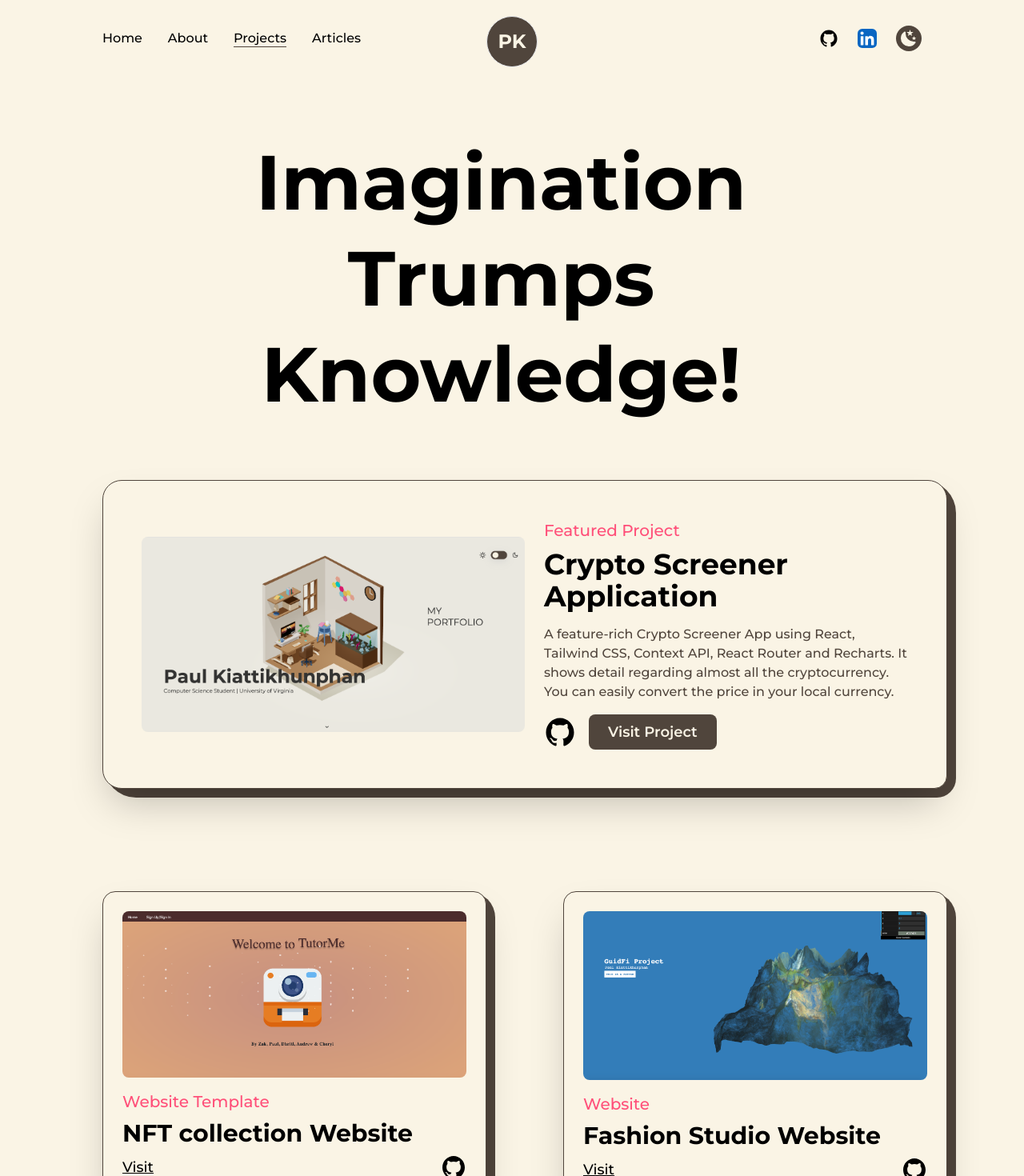
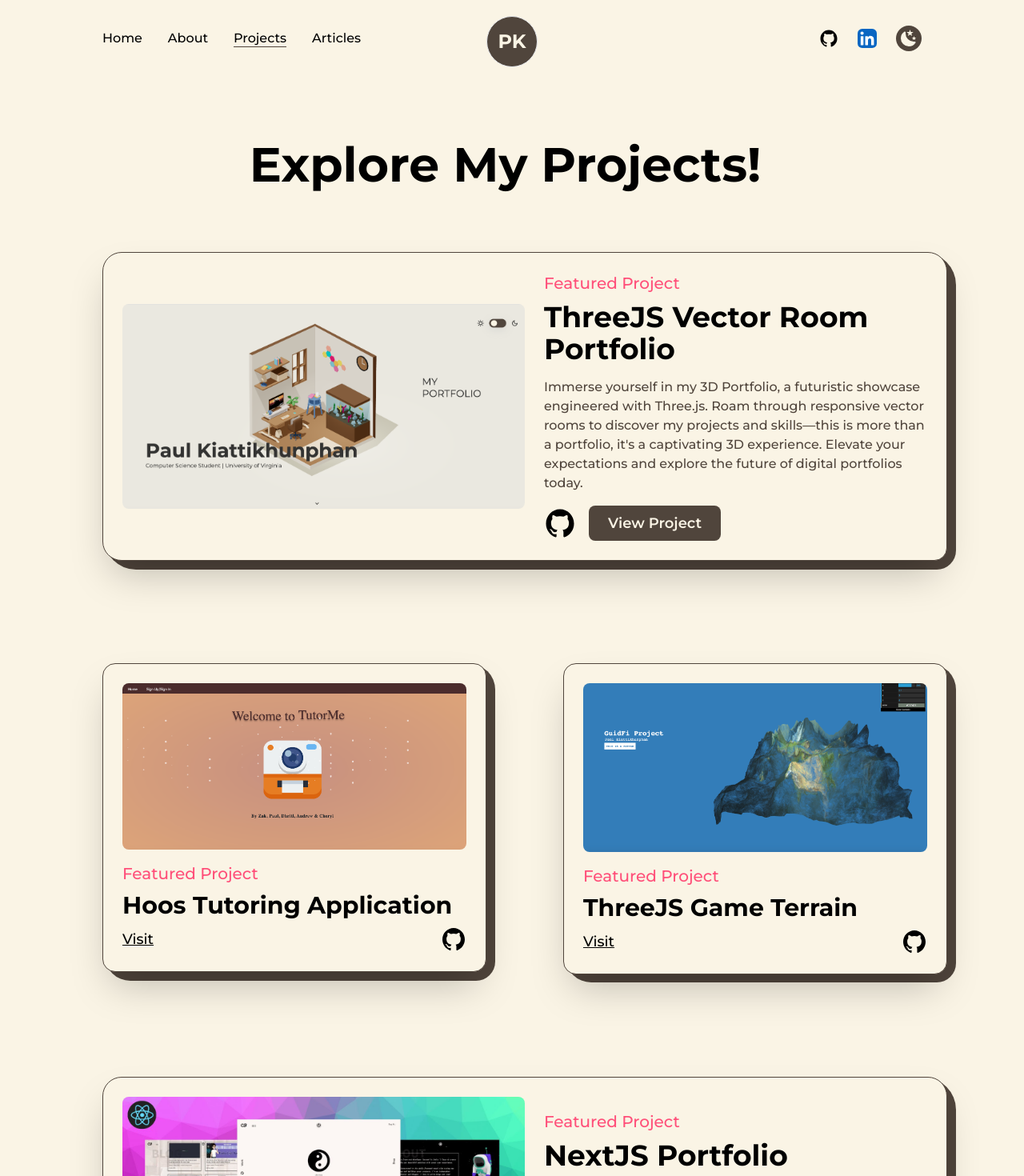
Before and after one commit to Paul2002feb/Resume, a Next.js app: page /projects in a window 1280 px wide. Shown: the top 1470 px of the page at 80% size. Built offline with nearby package versions, Linux system fonts and the light colour scheme.

Commit message:
projects edit

```diff
--- a/src/pages/about.js
+++ b/src/pages/about.js
@@ -48,7 +48,7 @@ const About = () => {
       <TransitionEffect />
       {/* Title */}
       <main className="flex w-full flex-col items-center justify-center dark:text-light">
-        <Layout className="pt-4">
+        <Layout className="pt-0">
           <AnimatedText
             text="My Journey & Education!"
             className="mb-8 !text-6xl lg:!text-5xl sm:!text-4xl xs:!text-2xl sm:mb-8"
--- a/src/pages/projects.js
+++ b/src/pages/projects.js
@@ -16,11 +16,10 @@ import TransitionEffect from "@/components/TransitionEffect";
 const FramerImage = motion(Image);
 
 const FeaturedProject = ({ type, title, summary, img, link, github }) => {
-
   return (
     <article
       className="relative flex w-full items-center  justify-between rounded-3xl rounded-br-2xl border
-border-solid border-dark bg-light p-12 shadow-2xl  dark:border-light dark:bg-dark  lg:flex-col
+border-solid border-dark bg-light p-6 shadow-2xl  dark:border-light dark:bg-dark  lg:flex-col
 lg:p-8 xs:rounded-2xl  xs:rounded-br-3xl xs:p-4
     "
     >
@@ -81,7 +80,7 @@ lg:p-8 xs:rounded-2xl  xs:rounded-br-3xl xs:p-4
             "
             aria-label="Crypto Screener Application"
           >
-            Visit Project
+            View Project
           </Link>
         </div>
       </div>
@@ -90,7 +89,6 @@ lg:p-8 xs:rounded-2xl  xs:rounded-br-3xl xs:p-4
 };
 
 const Project = ({ title, type, img, link, github }) => {
-
   return (
     <article
       className="relative flex w-full flex-col items-center justify-center rounded-2xl  rounded-br-2xl
@@ -177,24 +175,26 @@ export default function Projects() {
       >
         <Layout className="pt-16">
           <AnimatedText
-            text="Imagination Trumps Knowledge!"
-            className="mb-16 !text-8xl !leading-tight lg:!text-7xl sm:mb-8 sm:!text-6xl xs:!text-4xl"
+            text="Explore My Projects!"
+            className="mb-16 !text-6xl !leading-tight lg:!text-5xl sm:mb-8 sm:!text-4xl xs:!text-3xl"
           />
           <div className="grid grid-cols-12 gap-24 gap-y-32 xl:gap-x-16 lg:gap-x-8 md:gap-y-24 sm:gap-x-0">
             <div className="col-span-12">
               <FeaturedProject
                 type="Featured Project"
-                title="Crypto Screener Application"
-                summary="A feature-rich Crypto Screener App using React, Tailwind CSS, Context API, React Router and Recharts. It shows detail regarding almost all the cryptocurrency. You can easily convert the price in your local currency."
+                title="ThreeJS Vector Room Portfolio"
+                summary="Immerse yourself in my 3D Portfolio, a futuristic showcase engineered with Three.js. Roam through responsive vector rooms to discover my projects and skills—this is more than a portfolio, it's a captivating 3D experience. Elevate your expectations and explore the future of digital portfolios today.
+
+                "
                 img={proj1}
-                link="https://devdreaming.com/videos/build-crypto-screener-app-with-react-tailwind-css"
-                github="https://github.com/codebucks27/CryptoBucks-Final-Code"
+                link="https://paulkiattikhunphan.vercel.app"
+                github="https://github.com/Paul2002feb/Portfolio"
               />
             </div>
             <div className="col-span-6 sm:col-span-12">
               <Project
-                type="Website Template"
-                title="NFT collection Website"
+                type="Featured Project"
+                title="Hoos Tutoring Application"
                 img={proj2}
                 link="https://devdreaming.com/videos/create-nft-collection-website-reactjs"
                 github="https://github.com/codebucks27/The-Weirdos-NFT-Website-Starter-Code"
@@ -202,8 +202,8 @@ export default function Projects() {
             </div>
             <div className="col-span-6 sm:col-span-12">
               <Project
-                type="Website"
-                title="Fashion Studio Website"
+                type="Featured Project"
+                title="ThreeJS Game Terrain"
                 img={proj3}
                 link="https://devdreaming.com/videos/build-stunning-fashion-studio-website-with-reactJS-locomotive-scroll-gsap"
                 github="https://github.com/codebucks27/wibe-studio"
@@ -211,15 +211,15 @@ export default function Projects() {
             </div>
             <div className="col-span-12">
               <FeaturedProject
-                type="Portfolio Website"
-                title="React Portfolio Website"
+                type="Featured Project"
+                title="NextJS Portfolio"
                 summary="A professional portfolio website using React JS, Framer-motion, and Styled-components. It has smooth page transitions, cool background effects, unique design and it is mobile responsive."
                 img={proj4}
-                link="https://devdreaming.com/videos/build-stunning-portfolio-website-react-js-framer-motion"
-                github="https://github.com/codebucks27/react-portfolio-final"
+                link="/"
+                github="/"
               />
             </div>
-            <div className="col-span-6 sm:col-span-12">
+            {/* <div className="col-span-6 sm:col-span-12">
               <Project
                 type="Website Template"
                 img={proj5}
@@ -236,7 +236,7 @@ export default function Projects() {
                 link="https://devdreaming.com"
                 github="https://github.com/codebucks27"
               />
-            </div>
+            </div> */}
           </div>
         </Layout>
       </main>
```
